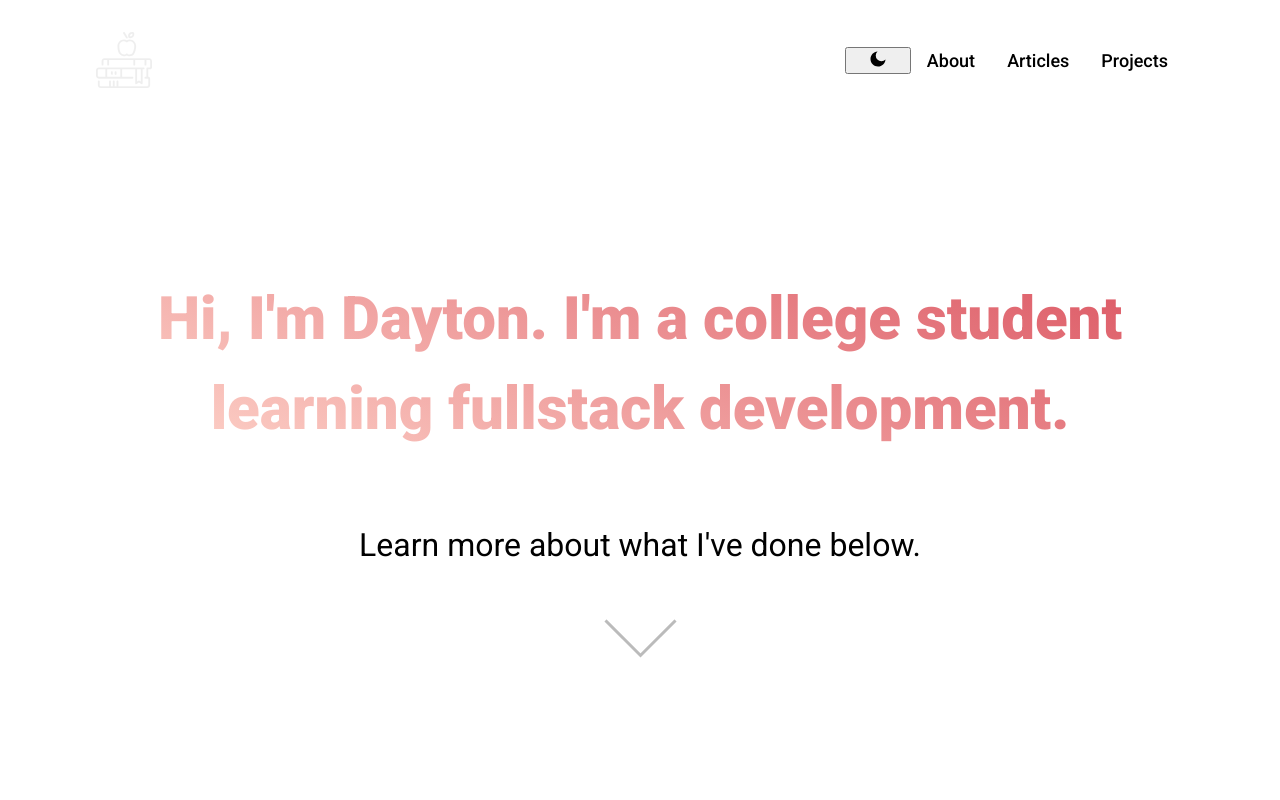
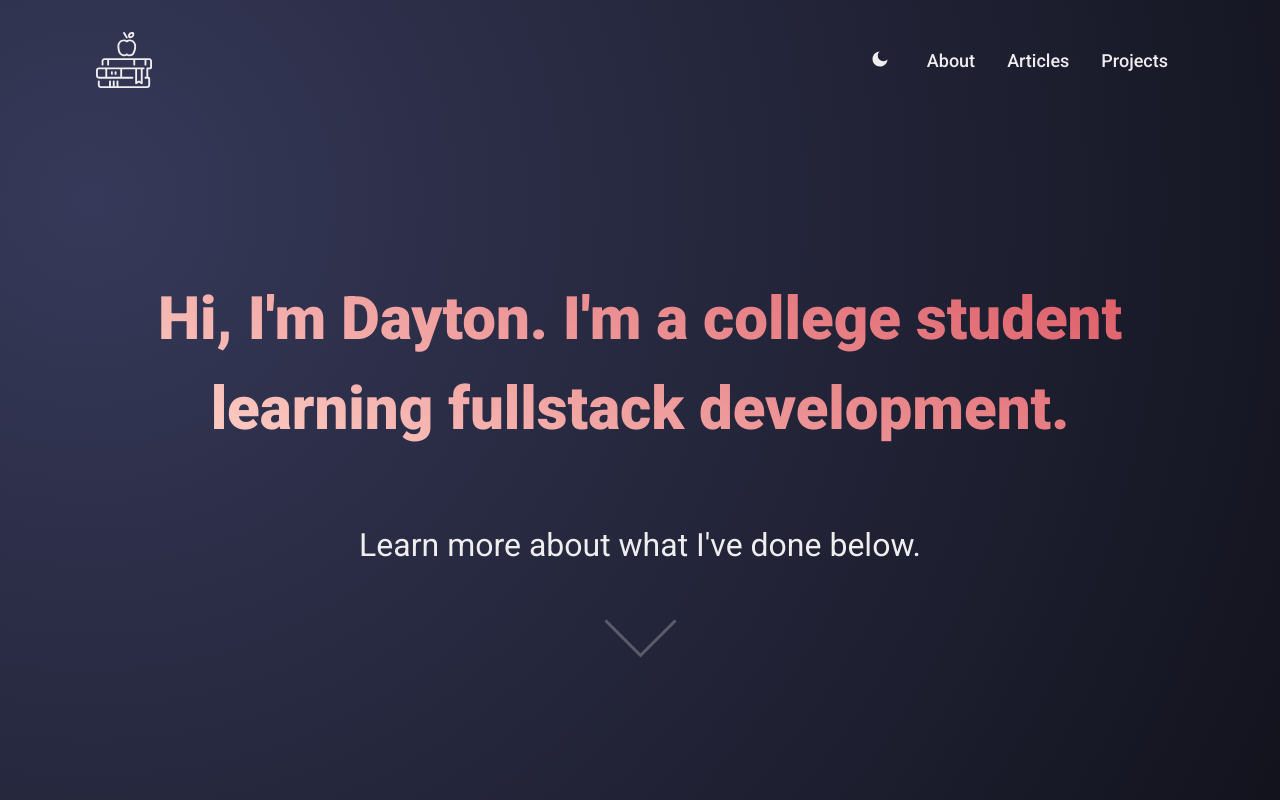
Before and after one commit to daytoncf/my-portfolio, a React (Create React App) app: page / in a window 1280 px wide. Shown: the top 800 px of the page. Built offline with nearby package versions, Linux system fonts and the light colour scheme.

Commit message:
Implemented dark mode toggle for all currently active components, projects component next on the chopping block

```diff
--- a/src/App.js
+++ b/src/App.js
@@ -1,26 +1,22 @@
-import { Component } from 'react';
+import { useState } from 'react';
 import { Route, Routes } from 'react-router-dom';
 import { Navbar, Header, Projects, About, Articles } from './components';
 import './App.css';
 
-class App extends Component {
-  state = {
-    darkMode: true
+const App = (props) =>  {
+
+  const [darkMode, toggleDarkMode] = useState(true);
+
+  const handleDarkModeToggle = () => {
+    toggleDarkMode(!darkMode);
   };
 
-  toggleDarkMode = () => {
-    this.setState({
-      darkMode: !this.darkMode
-    });
-  };
-
-  render() {
-    let appClass =  (this.state.darkMode) ? "App gradient__bg" : "App-light";
+  let appClass =  (darkMode) ? "App gradient__bg" : "App-light";
 
   return (
       <div className={appClass}>
-          <Navbar className="navbar" toggleDM={this.toggleDarkMode}/>
-          <Header  />
+        <Navbar className="navbar" dmToggle={handleDarkModeToggle} darkMode={darkMode} />
+        <Header  darkMode={darkMode}/>
         <Routes>
           <Route path="/" element={<Projects />} />
           <Route path="/about" component={<About />} />
@@ -28,7 +24,6 @@ class App extends Component {
         </Routes>
       </div>
   );
-  };
 }
 
 export default App;
--- a/src/components/header/Header.jsx
+++ b/src/components/header/Header.jsx
@@ -2,12 +2,14 @@ import React from 'react';
 import './header.css';
 
 const Header = (props) => {
+
+    let titleClass = (props.darkMode) ? 'header__content_title' : 'header__content_title-light'
     return (
         <div className="header section__padding">
             <div className='header__content'>
-                <h1 className='header__content-title'>Hi, I'm Dayton. I'm a college student learning fullstack development.</h1>
+                <h1 className={titleClass}>Hi, I'm Dayton. I'm a college student learning fullstack development.</h1>
                 <p>Learn more about what I've done below.</p>
-                <a className="header__chevron" href='#projects' />
+                <span className="header__chevron" />
             </div>
 
         </div>
--- a/src/components/header/header.css
+++ b/src/components/header/header.css
@@ -17,7 +17,7 @@
     margin-bottom: 25vh;
 }
 
-.header__content-title {
+.header__content_title {
     font-weight: 900;
     line-height: 150%;
     font-size: 60px;
@@ -25,6 +25,13 @@
     background: -webkit-linear-gradient(65deg,#FFD9CE, #DB5461);
     -webkit-background-clip: text;
     -webkit-text-fill-color: transparent;
+}
+
+.header__content_title-light {
+    font-weight: 900;
+    line-height: 150%;
+    font-size: 60px;
+    color: var(--color-dark);
 }
 
 .header__chevron {
--- a/src/components/navbar/Navbar.jsx
+++ b/src/components/navbar/Navbar.jsx
@@ -5,24 +5,26 @@ import logo from '../../assets/book_logo.svg';
 import './navbar.css';
 
 const Menu = (props) => {
+  let buttonColor = (props.darkMode) ? 'navbar__links_item-button' : 'navbar__links_item-button-light';
+
   return(
     <>
-      <button onClick={props.darkModeToggle}><RiMoonFill className='navbar__links_item' alt='Dark Mode Toggle' /></button>
+      <button onClick={props.darkModeToggle} className={buttonColor}><RiMoonFill className='navbar__links_item' alt='Dark Mode Toggle' /></button>
       <Link to="/about" className='navbar__links_item'> About</Link>
       <Link to="/articles" className='navbar__links_item'> Articles</Link>
       <Link to="/" className='navbar__links_item'> Projects</Link>
     </>
-  )
+  );
 }
 
 const Navbar = (props) => {
   const [toggleMenu, setToggleMenu] = useState(false);
-
+  let logoColor = (props.darkMode) ? 'navbar__logo-dark' : 'navbar__logo-light';
     return (
         <div className="navbar">
-          <img className="navbar__logo" src={logo} alt="logo"/>
+          <img className={logoColor} src={logo} alt="logo"/>
           <div className="navbar__links">
-            <Menu darkModeToggle={props.toggleDM} />
+            <Menu darkMode={props.darkMode} darkModeToggle={props.dmToggle}/>
           </div>
           <div className="navbar__menu">
             {toggleMenu
--- a/src/components/navbar/navbar.css
+++ b/src/components/navbar/navbar.css
@@ -6,11 +6,18 @@
     padding: 2rem 6rem;
 }
 
-.navbar__logo {
+.navbar__logo-dark {
     height: auto;
     width: 3.5rem;
     margin-right: 2rem;
     filter: invert(100%) sepia(3%) saturate(476%) hue-rotate(306deg) brightness(116%) contrast(87%);
+}
+
+.navbar__logo-light {
+    height: auto;
+    width: 3.5rem;
+    margin-right: 2rem;
+
 }
 
 .navbar__links_item {
@@ -20,6 +27,18 @@
     margin: 0 1rem;
     cursor: pointer;
     text-transform: capitalize;
+}
+
+.navbar__links_item-button {
+    background: transparent;
+    border: none;
+    color: var(--color-light);
+}
+
+.navbar__links_item-button-light {
+    background: transparent;
+    border: none;
+    color: var(--color-dark);
 }
 
 .navbar__links {
--- a/src/index.css
+++ b/src/index.css
@@ -3,8 +3,8 @@
 :root {
     --font-family: 'Roboto', sans-serif;
 
-    --color-bg: #101019;
-    --color-text: #eee;
+    --color-dark: #101019;
+    --color-light: #eee;
     --color-accent: #a2e0c8;
     --color-footer: #202340;
 
```
Also changed, not shown: src/App.css (line endings or trailing spaces). Lines whose indentation alone changed are shown as unchanged.
